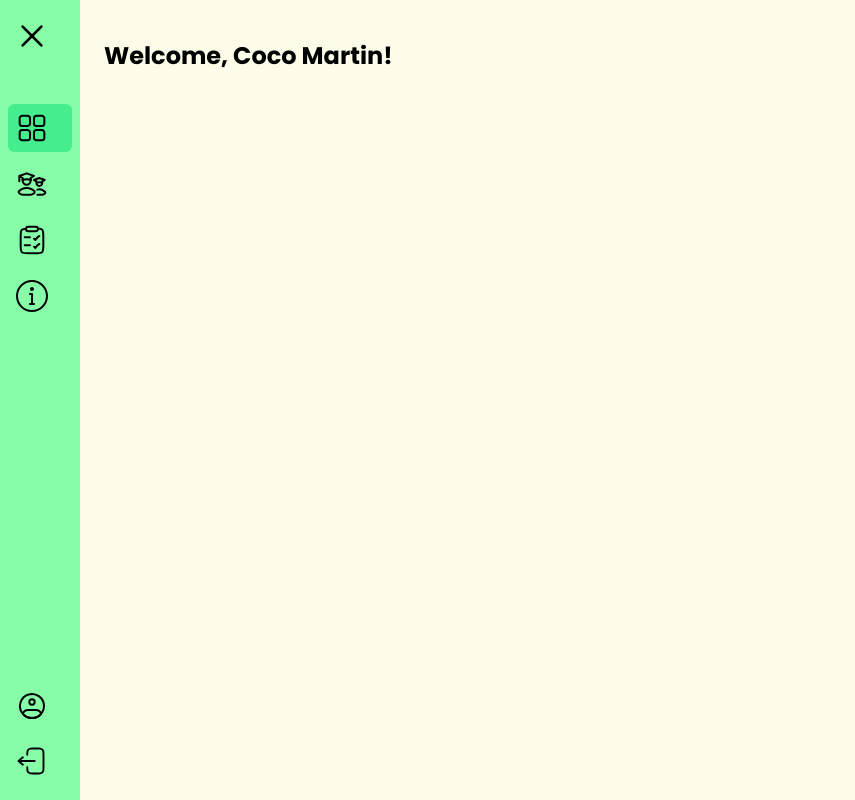
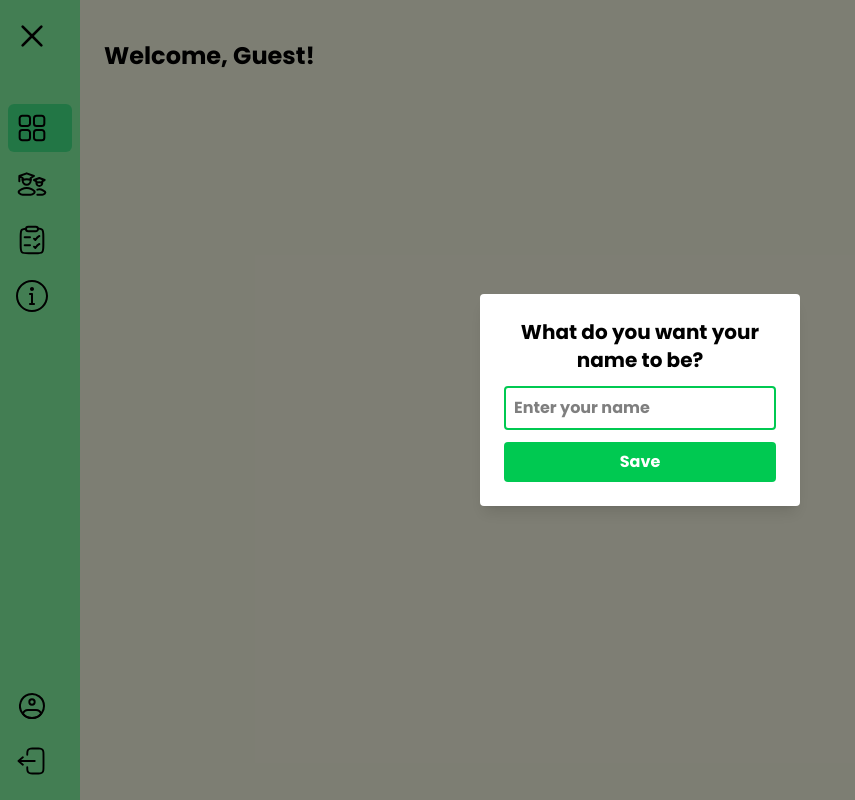
Before and after one commit to Deybidd/DCIT26_System, a React (Vite) app in the folder Group1/: page / in a window 1280 px wide. Shown: the whole page, without its empty margins (0-855 px from the left). Built offline with nearby package versions, Linux system fonts and the light colour scheme.

Commit message:
Describe your Changes

```diff
--- a/Group1/src/App.tsx
+++ b/Group1/src/App.tsx
@@ -5,17 +5,55 @@ import Students from "./section/StudentsPage";
 import Quizzes from "./section/Quizzes";
 import About from "./section/About";
 import Profile from "./section/Profile";
-import { UserProvider } from "./context/UserContext";  // ✅ added import
-import "./App.css";
+import { UserProvider, useUser } from "./context/UserContext";
+import { useState } from "react";
+import "./App.css"
 
-function App() {
+function NameModal() {
+  const { setUser } = useUser();
+  const [tempName, setTempName] = useState("");
+
+  const saveName = () => {
+    if (tempName.trim() === "") return;
+    setUser((prev) => ({ ...prev, name: tempName }));
+  };
+
   return (
-    <BrowserRouter>
-      <UserProvider>
+    <div className="fixed inset-0 flex items-center justify-center bg-black/50">
+      <div className="bg-white p-6 rounded shadow-lg w-80">
+        <h2 className="text-xl text-black font-semibold mb-3 text-center">
+          What do you want your name to be?
+        </h2>
+
+        <input
+          type="text"
+          className="w-full p-2 border-2 border-green-500 text-black rounded mb-3 focus:outline-none"
+          value={tempName}
+          onChange={(e) => setTempName(e.target.value)}
+          placeholder="Enter your name"
+        />
+
+        <button
+          onClick={saveName}
+          className="w-full bg-green-500 text-white py-2 rounded"
+        >
+          Save
+        </button>
+      </div>
+    </div>
+  );
+}
+
+function Layout() {
+  const { user } = useUser();
+
+  return (
     <div className="flex">
       <Sidebar />
 
       <main className="flex-1 p-6">
+        {user.name === "" && <NameModal />}
+
         <Routes>
           <Route path="/" element={<Dashboard />} />
           <Route path="/students" element={<Students />} />
@@ -25,9 +63,15 @@ function App() {
         </Routes>
       </main>
     </div>
+  );
+}
+
+export default function App() {
+  return (
+    <BrowserRouter>
+      <UserProvider>
+        <Layout />
       </UserProvider>
     </BrowserRouter>
   );
 }
-
-export default App;
--- a/Group1/src/Modules/Sidebar.tsx
+++ b/Group1/src/Modules/Sidebar.tsx
@@ -25,9 +25,9 @@ const sidebarFooter = [
 
 export default function Sidebar() {
   const [menuOpen, setOpen] = useState(false);
-  const location = useLocation(); // ⭐ Get current route
+  const location = useLocation();
 
-  const activeClass = "bg-green-400/50"; // ⭐ Active highlight style
+  const activeClass = "bg-green-400/50";
 
   return (
     <nav
--- a/Group1/src/context/UserContext.tsx
+++ b/Group1/src/context/UserContext.tsx
@@ -1,41 +1,37 @@
 import { createContext, useContext, useState } from "react";
-import type { ReactNode } from "react"; // ✅ type-only import
+import type { ReactNode } from "react";
 
-// 1. Define the shape of the user
 interface User {
   name: string;
   role: string;
   email: string;
 }
 
-// 2. Define the shape of the context value
 interface UserContextType {
   user: User;
+  setUser: React.Dispatch<React.SetStateAction<User>>;
 }
 
-// 3. Create the context with a temporary default value
 const UserContext = createContext<UserContextType | null>(null);
 
-// 4. Type the provider props
 interface UserProviderProps {
   children: ReactNode;
 }
 
 export function UserProvider({ children }: UserProviderProps) {
-  const [user] = useState<User>({
-    name: "Coco Martin",
+  const [user, setUser] = useState<User>({
+    name: "",
     role: "Student",
-    email: "lovejoyhope@gmail.com",
+    email: "default@example.com",
   });
 
   return (
-    <UserContext.Provider value={{ user }}>
+    <UserContext.Provider value={{ user, setUser }}>
       {children}
     </UserContext.Provider>
   );
 }
 
-// 5. Hook to use the context
 export function useUser() {
   const context = useContext(UserContext);
   if (!context) {
--- a/Group1/src/section/Dashboard.tsx
+++ b/Group1/src/section/Dashboard.tsx
@@ -1,4 +1,6 @@
 import { useUser } from "../context/UserContext";
+
+
 
 export default function Dashboard() {
   const { user } = useUser();
@@ -6,12 +8,8 @@ export default function Dashboard() {
   return (
     <div className="pt-4">
       <h1 className="text-2xl text-black font-semibold mb-4">
-                Welcome, {user.name}!
+        Welcome, {user.name || "Guest"}!
       </h1>
-
-            <div>
-                {/* your content here */}
-            </div>
     </div>
   );
 }
```
Lines whose indentation alone changed are shown as unchanged.
